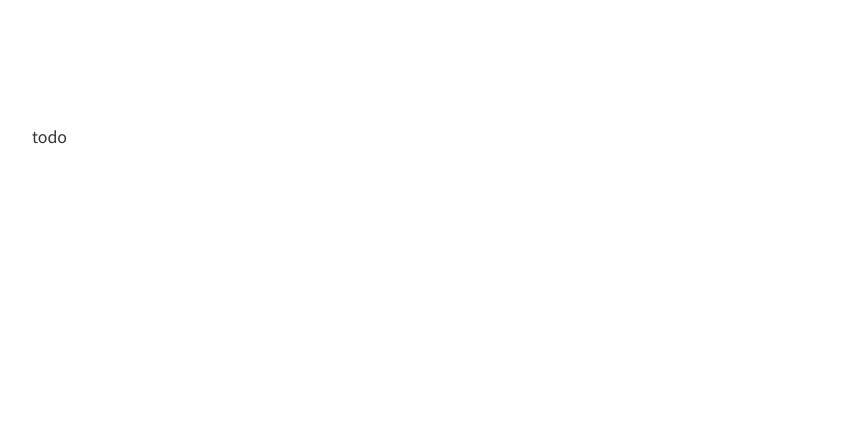
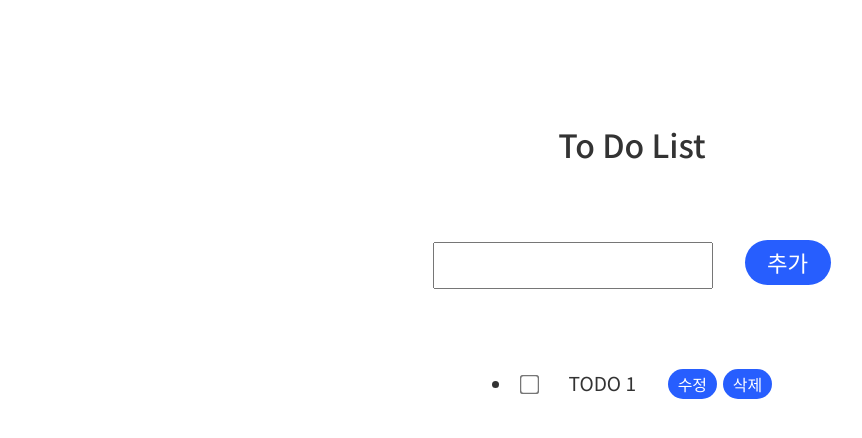
Before and after one commit to KimByeongHwa/wanted-pre-onboarding-frontend, a React (Create React App) app: page /todo in a window 1280 px wide. Shown: the top 438 px of the page, without its empty margins (8-870 px from the left). Built offline with nearby package versions, Linux system fonts and the light colour scheme; sample sign-in values are in the browser's storage.

Commit message:
[Refactor] 재사용성을 위한 버튼 컴포넌트화

```diff
--- /dev/null
+++ b/src/components/StyledButton.jsx
@@ -0,0 +1,43 @@
+import React from 'react';
+import styled, { css } from 'styled-components';
+
+function StyledButton({ children, onClick, disabled, small }) {
+    return (
+        <Button onClick={onClick} disabled={disabled} small={small}>
+            {children}
+        </Button>
+    );
+}
+
+const smallSize = css`
+    ${(props) =>
+        props.small &&
+        css`
+            font-size: 1rem;
+            padding: 0.2rem 0.6rem;
+            margin-left: 2rem;
+
+            & + & {
+                margin-left: 0.4rem;
+            }
+        `}
+`;
+
+const Button = styled.button`
+    font-size: 1.4rem;
+    font-weight: 500;
+    color: #fff;
+    background-color: #275efe;
+    padding: 0.4rem 1.4rem;
+    border-radius: 4rem;
+    margin-left: 2rem;
+
+    ${smallSize}
+
+    :disabled {
+        cursor: default;
+        opacity: 0.2;
+    }
+`;
+
+export default StyledButton;
--- a/src/pages/SignIn.jsx
+++ b/src/pages/SignIn.jsx
@@ -2,6 +2,7 @@ import React, { useState, useEffect } from 'react';
 import { useNavigate } from 'react-router-dom';
 import styled from 'styled-components';
 import { signInApi } from '../api/signin';
+import StyledButton from '../components/StyledButton';
 
 function SignIn() {
     const isLogin = localStorage.getItem('token');
@@ -89,6 +90,7 @@ function SignIn() {
                     <LineText>비밀번호</LineText>
                     <StyledInput
                         data-testid='password-input'
+                        type='password'
                         placeholder='8자 이상 입력해주세요.'
                         onChange={handleInputs}
                         onKeyDown={handleEnter}
@@ -97,13 +99,13 @@ function SignIn() {
                     />
                 </Line>
                 <ButtonWrapper>
-                    <SubmitButton
+                    <StyledButton
                         data-testid='signin-button'
                         onClick={handleSignIn}
                         disabled={isDisabled}
                     >
                         로그인
-                    </SubmitButton>
+                    </StyledButton>
                 </ButtonWrapper>
             </FormContainer>
         </Container>
@@ -157,18 +159,4 @@ const ButtonWrapper = styled.div`
     width: fit-content;
 `;
 
-const SubmitButton = styled.button`
-    font-size: 1.4rem;
-    font-weight: 500;
-    color: #fff;
-    background-color: #275efe;
-    padding: 0.6rem 1.6rem;
-    border-radius: 4rem;
-
-    :disabled {
-        cursor: default;
-        opacity: 0.2;
-    }
-`;
-
 export default SignIn;
--- a/src/pages/SignUp.jsx
+++ b/src/pages/SignUp.jsx
@@ -2,6 +2,7 @@ import React, { useState, useEffect } from 'react';
 import { useNavigate } from 'react-router-dom';
 import styled from 'styled-components';
 import { signUpApi } from '../api/signup';
+import StyledButton from '../components/StyledButton';
 
 function SignUp() {
     const isLogin = localStorage.getItem('token');
@@ -88,6 +89,7 @@ function SignUp() {
                     <LineText>비밀번호</LineText>
                     <StyledInput
                         data-testid='password-input'
+                        type='password'
                         placeholder='8자 이상 입력해주세요.'
                         onChange={handleInputs}
                         onKeyDown={handleEnter}
@@ -96,13 +98,13 @@ function SignUp() {
                     />
                 </Line>
                 <ButtonWrapper>
-                    <SubmitButton
+                    <StyledButton
                         data-testid='signup-button'
                         onClick={handleSignUp}
                         disabled={isDisabled}
                     >
                         가입하기
-                    </SubmitButton>
+                    </StyledButton>
                 </ButtonWrapper>
             </FormContainer>
         </Container>
@@ -156,18 +158,4 @@ const ButtonWrapper = styled.div`
     width: fit-content;
 `;
 
-const SubmitButton = styled.button`
-    font-size: 1.4rem;
-    font-weight: 500;
-    color: #fff;
-    background-color: #275efe;
-    padding: 0.6rem 1.6rem;
-    border-radius: 4rem;
-
-    :disabled {
-        cursor: default;
-        opacity: 0.2;
-    }
-`;
-
 export default SignUp;
--- a/src/pages/ToDo.jsx
+++ b/src/pages/ToDo.jsx
@@ -1,5 +1,7 @@
 import React, { useState, useEffect } from 'react';
 import { useNavigate } from 'react-router-dom';
+import styled from 'styled-components';
+import StyledButton from '../components/StyledButton';
 
 function ToDo() {
     const isLogin = localStorage.getItem('token');
@@ -9,7 +11,70 @@ function ToDo() {
         if (!isLogin) navigate('/signin');
     }, [isLogin]);
 
-    return <div>todo</div>;
+    return (
+        <Container>
+            <Title>To Do List</Title>
+            <InputContainer>
+                <StyledInput data-testid='new-todo-input' />
+                <StyledButton data-testid='new-todo-add-button'>추가</StyledButton>
+            </InputContainer>
+            <ListContainer>
+                <List>
+                    <label>
+                        <StyledCheckBox type='checkbox' />
+                        <span>TODO 1</span>
+                        <StyledButton data-testid='modify-button' small>
+                            수정
+                        </StyledButton>
+                        <StyledButton data-testid='delete-button' small>
+                            삭제
+                        </StyledButton>
+                    </label>
+                </List>
+            </ListContainer>
+        </Container>
+    );
 }
 
+const Container = styled.div`
+    width: 50%;
+    margin: 0 auto;
+`;
+
+const Title = styled.div`
+    text-align: center;
+    font-size: 2rem;
+    font-weight: 500;
+    margin-bottom: 5rem;
+`;
+
+const InputContainer = styled.div`
+    display: felex;
+    align-items: center;
+    justify-content: center;
+`;
+
+const StyledInput = styled.input`
+    width: 16rem;
+    padding: 0.6rem;
+    font-size: 1rem;
+`;
+
+const ListContainer = styled.div`
+    margin-top: 5rem;
+    height: 40vh;
+    overflow: auto;
+`;
+
+const List = styled.li`
+    width: fit-content;
+    margin: 0 auto;
+    font-size: 1.2rem;
+`;
+
+const StyledCheckBox = styled.input`
+    transform: scale(1.5);
+    margin-right: 2rem;
+`;
+
 export default ToDo;
```
